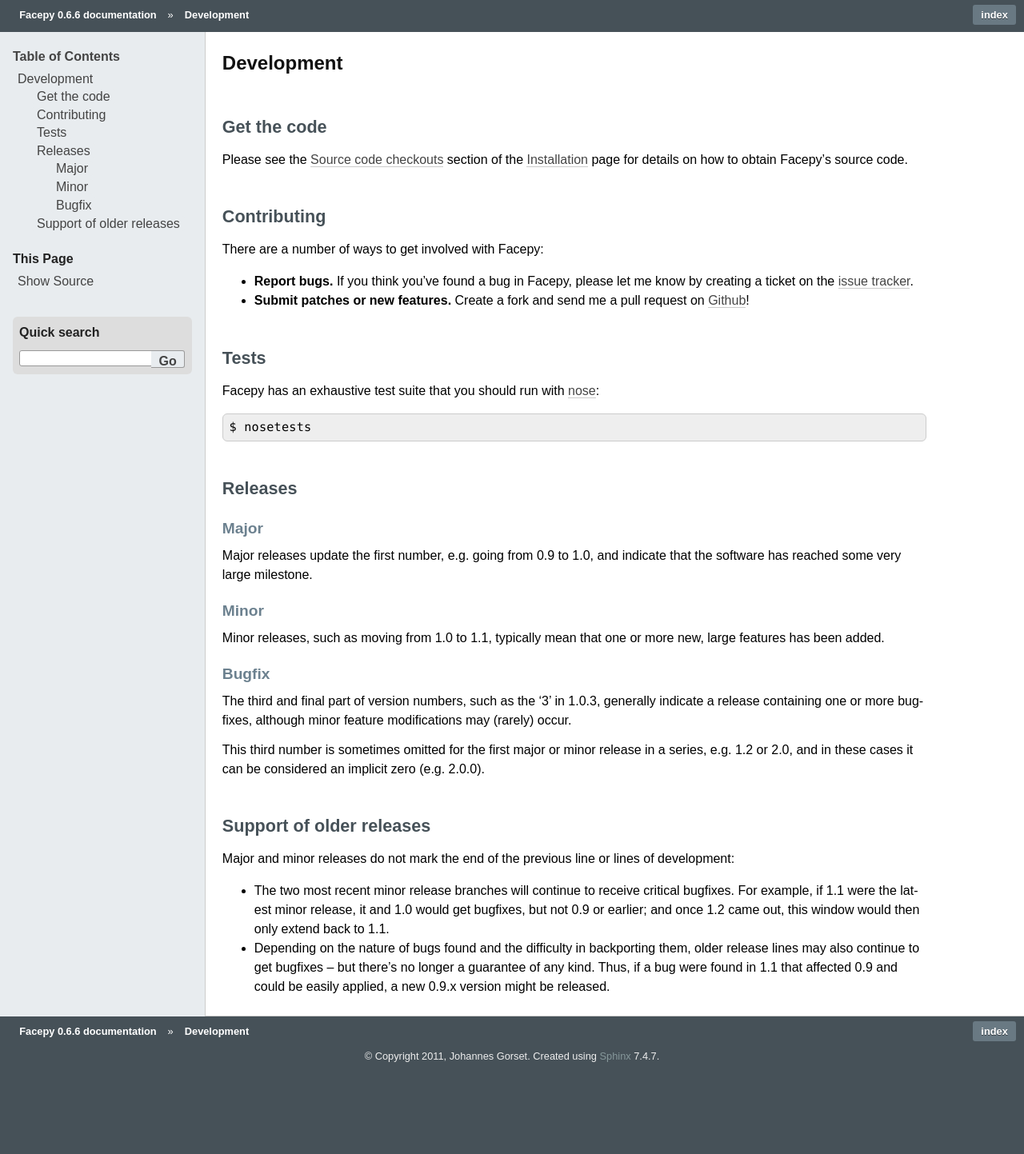
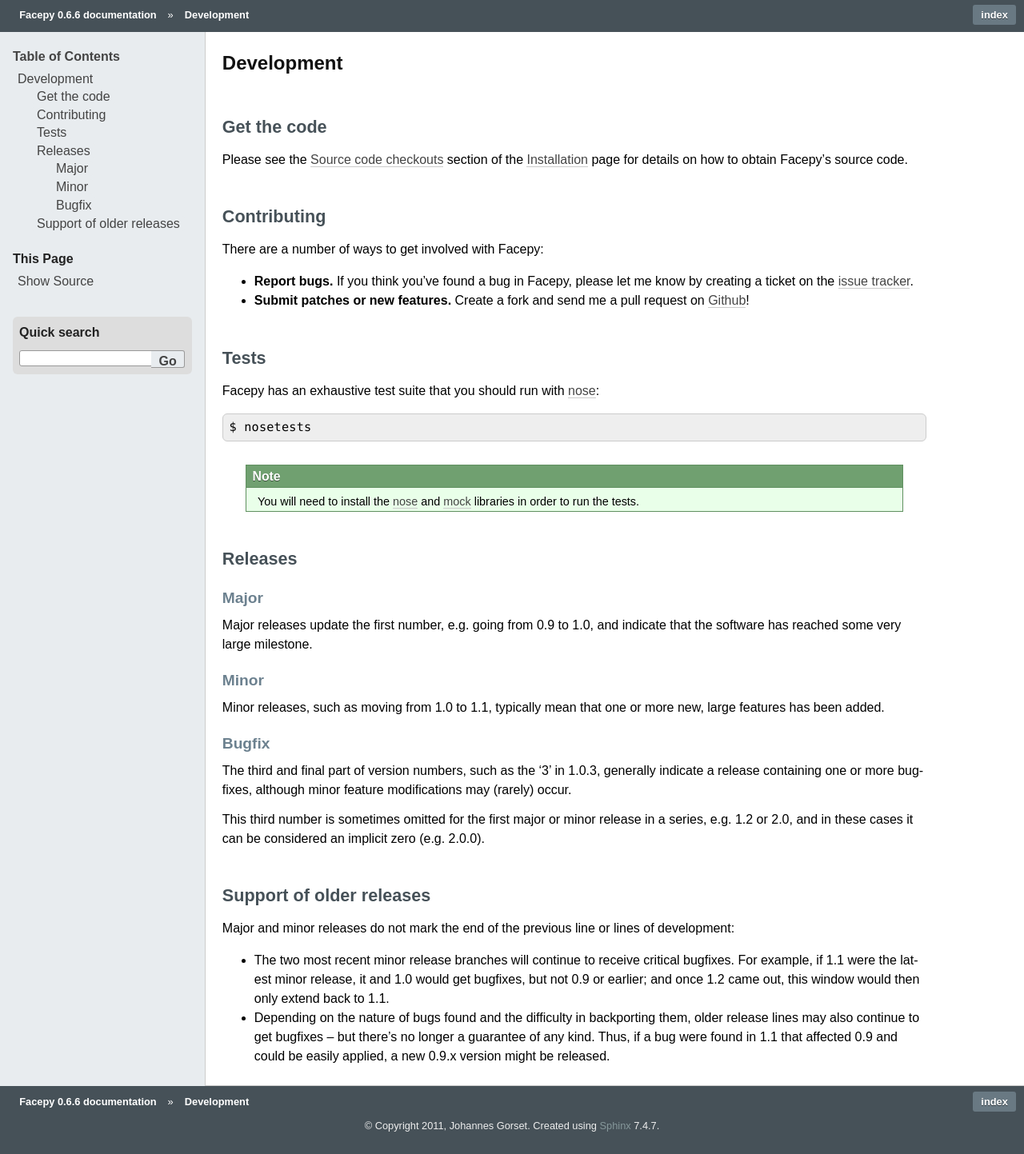
Before and after one commit to jgorset/facepy, a Sphinx documentation site: the page built from docs/source/development.rst, in a window 1280 px wide. Shown: the whole page at 80% size. Built offline with Sphinx 7.4.7, drawn with Linux system fonts in a browser that asks for light colours; before the commit the page ends 1356 px from its top, so only the background shows below that.

Commit message:
Document test dependencies
Fixes #26

```diff
--- a/docs/source/development.rst
+++ b/docs/source/development.rst
@@ -29,6 +29,10 @@
 Facepy has an exhaustive test suite that you should run with `nose`_::
 
     $ nosetests
+
+.. note::
+
+  You will need to install the `nose`_ and `mock`_  libraries in order to run the tests.
 
 Releases
 --------
@@ -71,3 +75,4 @@
 .. _issue tracker: https://github.com/jgorset/facepy/issues
 .. _Github: http://github.com
 .. _PEP-8: http://www.python.org/dev/peps/pep-0008/
+.. _mock: http://www.voidspace.org.uk/python/mock/
```
